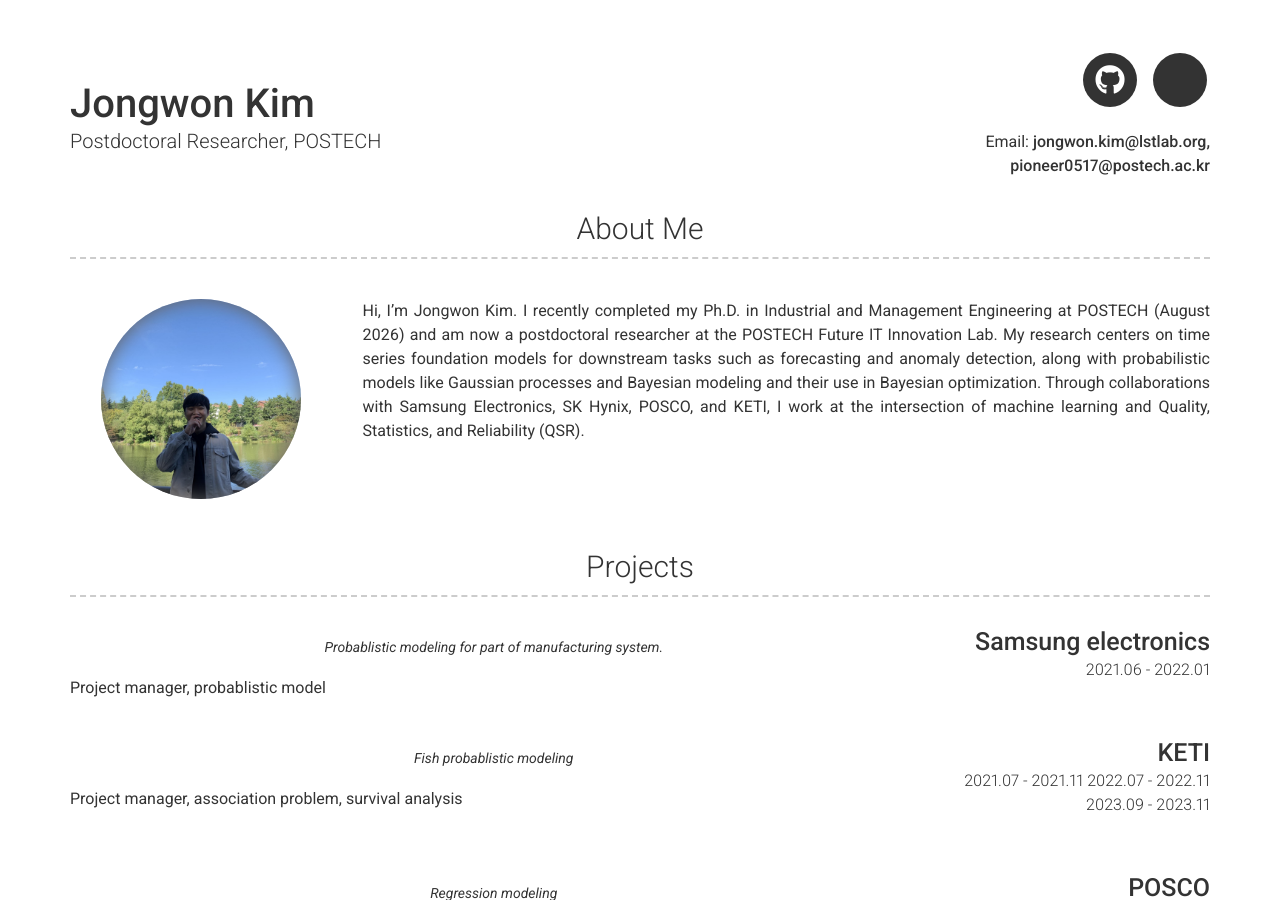
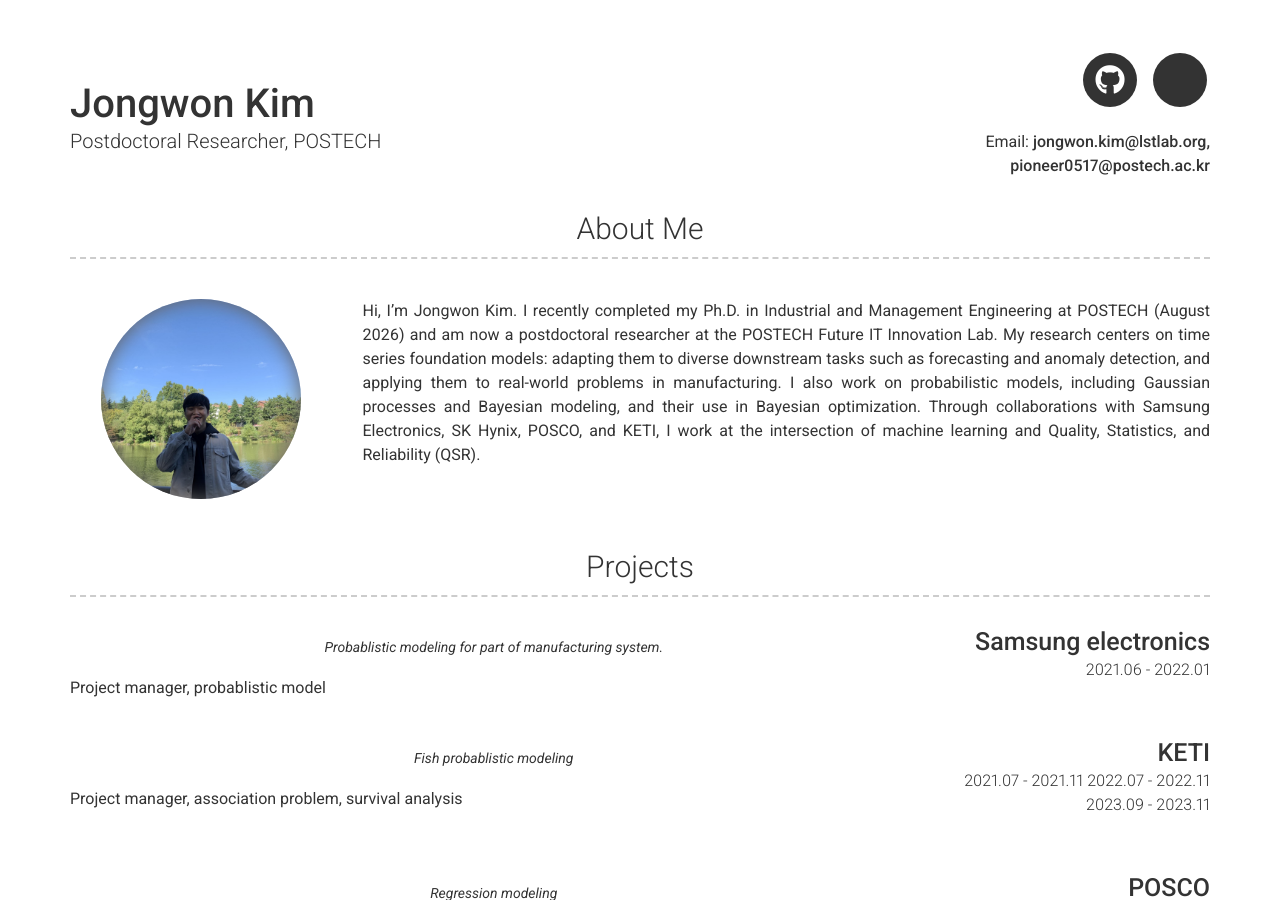
Before and after one commit to jongwonKim-1997/CV, a Jekyll site: the page built from index.md, in a window 1280 px wide and 900 px high. Built offline with Jekyll 4.4.1, drawn with Linux system fonts in a browser that asks for light colours; nearby versions of some CDN libraries; some of the changed lines change nothing that is shown; some of the changed text lies outside the part shown.

Commit message:
Update _config.yml

```diff
--- a/_config.yml
+++ b/_config.yml
@@ -48,7 +48,7 @@ additional_links:
 # about_title: About Me (Use this to override about section title)
 about_profile_image: images/jongwonkim.jpg
 about_content: | # this will include new lines to allow paragraphs
-    Hi, I'm Jongwon Kim. I recently completed my Ph.D. in Industrial and Management Engineering at POSTECH (August 2026) and am now a postdoctoral researcher at the POSTECH Future IT Innovation Lab. My research centers on time series foundation models for downstream tasks such as forecasting and anomaly detection, along with probabilistic models like Gaussian processes and Bayesian modeling and their use in Bayesian optimization. Through collaborations with Samsung Electronics, SK Hynix, POSCO, and KETI, I work at the intersection of machine learning and Quality, Statistics, and Reliability (QSR).
+    Hi, I'm Jongwon Kim. I recently completed my Ph.D. in Industrial and Management Engineering at POSTECH (August 2026) and am now a postdoctoral researcher at the POSTECH Future IT Innovation Lab. My research centers on time series foundation models: adapting them to diverse downstream tasks such as forecasting and anomaly detection, and applying them to real-world problems in manufacturing. I also work on probabilistic models, including Gaussian processes and Bayesian modeling, and their use in Bayesian optimization. Through collaborations with Samsung Electronics, SK Hynix, POSCO, and KETI, I work at the intersection of machine learning and Quality, Statistics, and Reliability (QSR).
 #  Write an awesome description about yourself here, this supports markdown, so you can add [links](http://foobar.com) and highlight things <mark>like this</mark>.
 
 #  You can even add paragraphs by using empty lines like this and add anything else [markdown](https://www.markdownguide.org/getting-started#what-is-markdown) supports such as
@@ -178,8 +178,8 @@ content:
         description: | # this will include new lines to allow paragraphs
           Thesis: Toward Robust Anomaly Detection with Time-Series Foundation Models: Improving Anomaly Separability through Provable Mean Separation and Variance Reduction
       - layout: top-right
-        title: POSTECH Future IT Innovation Lab.
-        sub_title: Postdoc
+        title: POSTECH
+        sub_title: Future IT Innovation Lab. Postdoc
         caption: 2026.09 -
   - title: Publications
     layout: list
```
